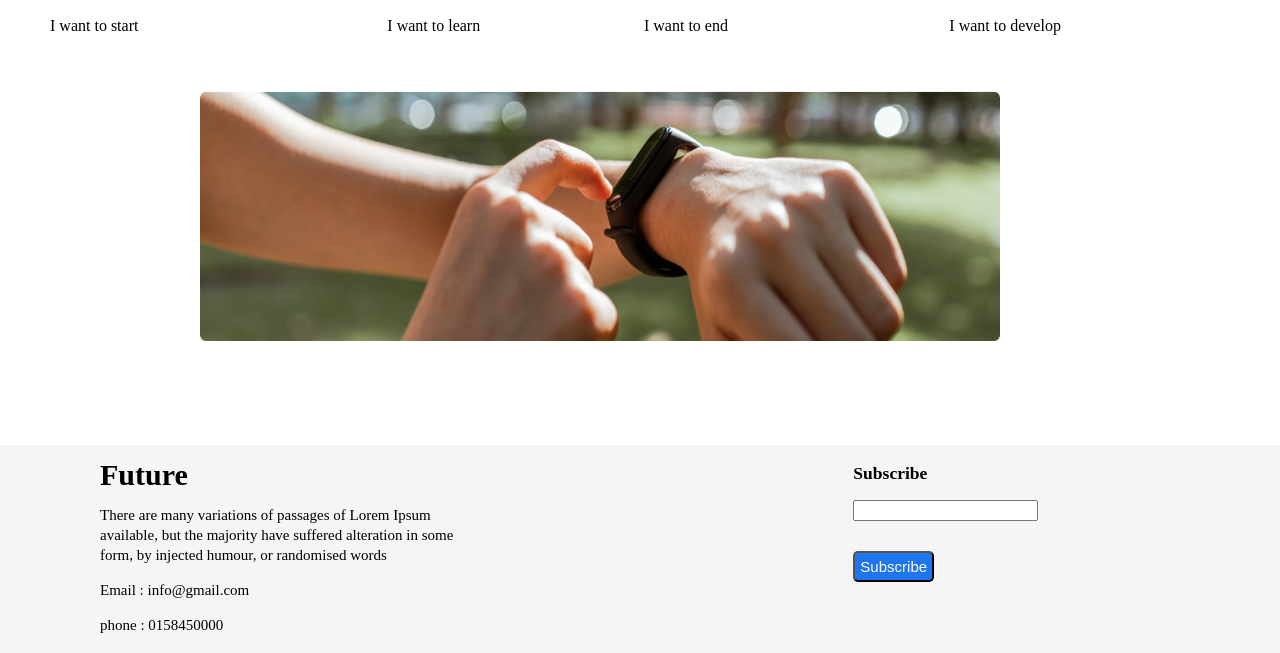
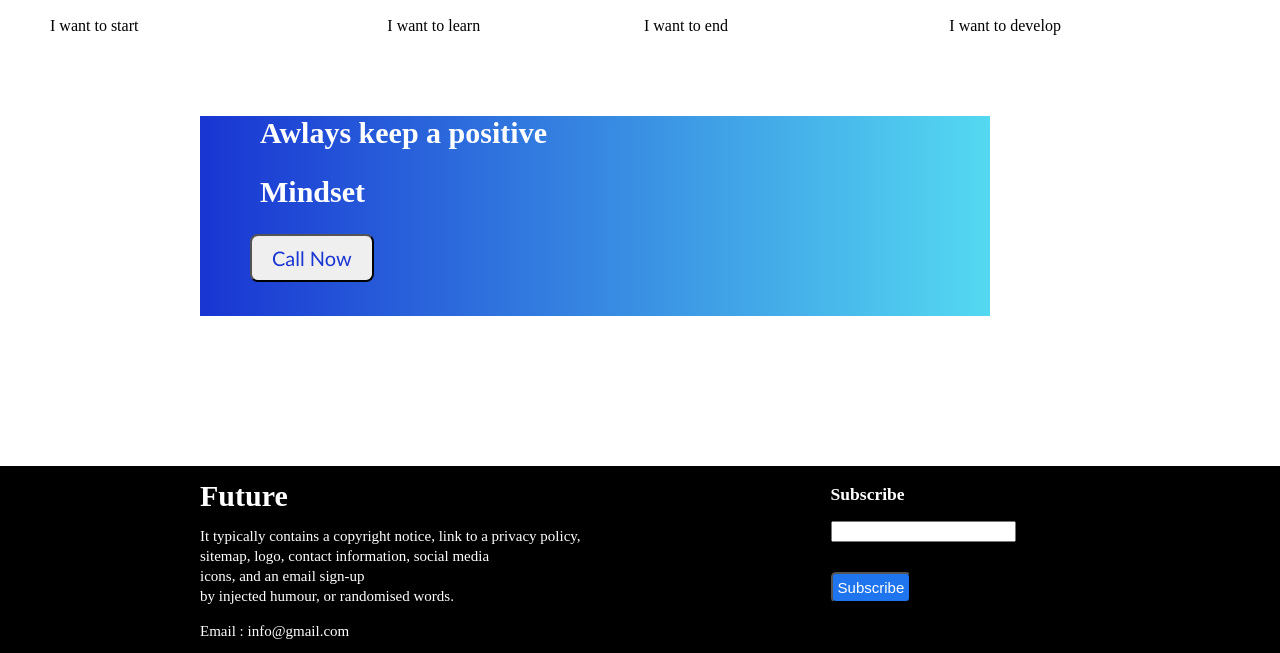
Before and after one commit to sharjinaakthersathi/Reset-Assignment--1, a plain HTML site: page index.html/index.html in a window 1280 px wide. Shown: the part 1655-2308 px from the top of the page. Drawn offline with Linux system fonts and the light colour scheme.

Commit message:
fith commit

```diff
--- a/index.html/index.html
+++ b/index.html/index.html
@@ -84,19 +84,24 @@
             <h2>ecommerce</h2>
             <p>I want to develop</p>
         </div>
+    </section>
 
-    </section>
-    <div>
-        <img class="watch" src="/images/watch.png" alt="">
+    <div class="watch">
+        <h2 class="header-mindset">Awlays keep a positive</h2>
+        <h2 class="header-mindset">Mindset</h2>
+        <button class="watch-btn">Call Now</button>
     </div>
+
 </body>
+
 <footer class="footer">
     <div class="footer-section">
         <h1>Future</h1>
         <p>
-            There are many variations of passages of Lorem Ipsum <br>
-            available, but the majority have suffered alteration in some <br>
-            form, by injected humour, or randomised words <br>
+            It typically contains a copyright notice, link to a privacy policy,<br>
+            sitemap, logo, contact information, social media <br>
+            icons, and an email sign-up <br>
+            by injected humour, or randomised words. <br>
         </p>
         <p>Email : info@gmail.com</p>
         <p>
--- a/index.html/style.css
+++ b/index.html/style.css
@@ -77,17 +77,37 @@ section {
     border: 20px 20px;
 }
 
+.header-mindset {
+    margin-left: 10px;
+    font-size: 30px;
+    text-align: left;
+    color: white;
+
+}
+
 .watch {
-    height: 250px;
-    width: 800px;
-    padding-left: 200px;
-    margin-bottom: 100px;
+    background: linear-gradient(to right, #1935d2, #54d9f1), url(/images/watch.png);
+    height: 200px;
+    width: 740px;
+    padding-left: 50px;
+    margin-left: 200px;
+    margin-bottom: 150px;
+
+}
+
+.watch-btn {
+    padding: 10px 20px 10px 20px;
+    border-radius: 8px;
+    font-size: 20px;
+    font-weight: 200px;
+    font-family: 'Trebuchet MS', 'Lucida Sans Unicode', 'Lucida Grande', 'Lucida Sans', Arial, sans-serif;
+    color: #1935d2;
 }
 
 .Subscribe-part {
-    padding-left: 400px;
+    padding-left: 250px;
+}
 
-}
 
 .Subscribe-btn {
     margin-top: 30px;
@@ -98,8 +118,13 @@ section {
     border-radius: 5px;
 }
 
+.footer-section {
+    padding-left: 100px;
+}
+
 .footer {
-    background-color: whitesmoke;
+    background-color: black;
+    color: white;
     font-size: 15px;
     line-height: 20px;
     padding-left: 100px;
```
